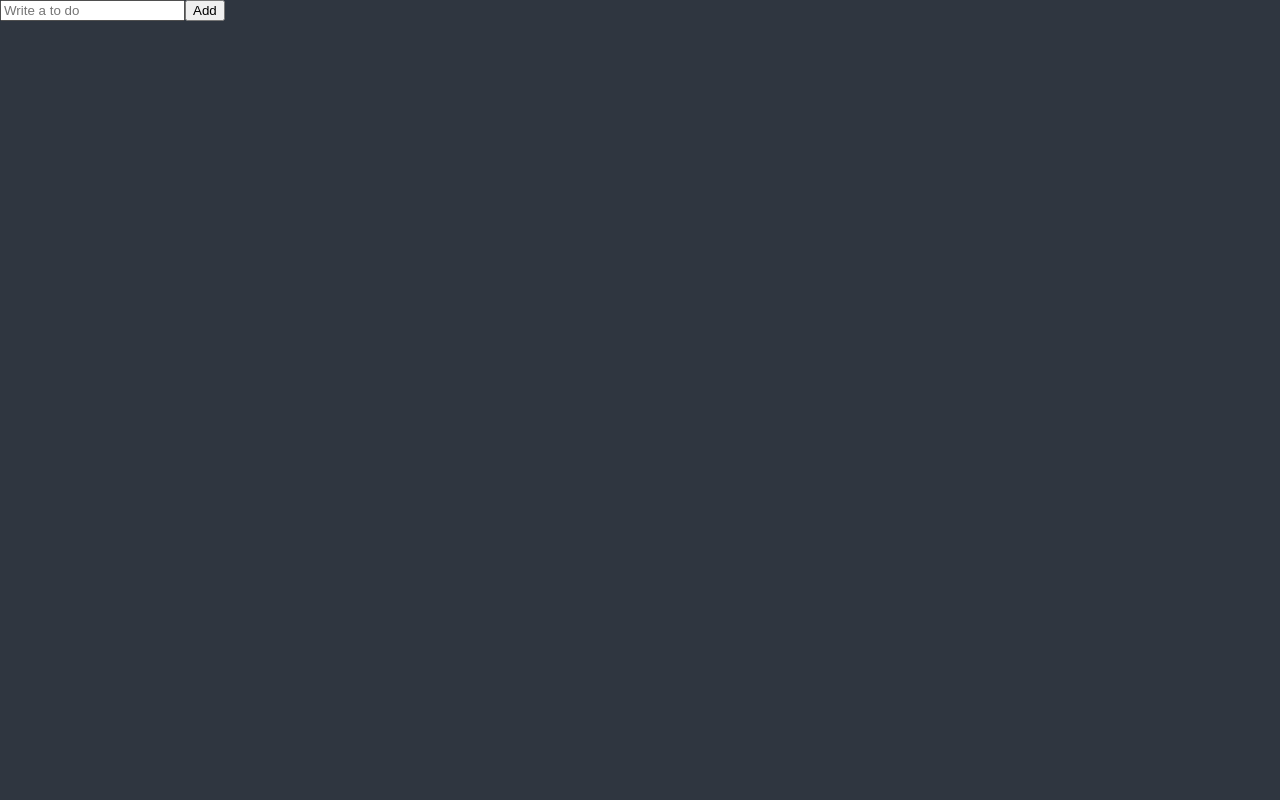
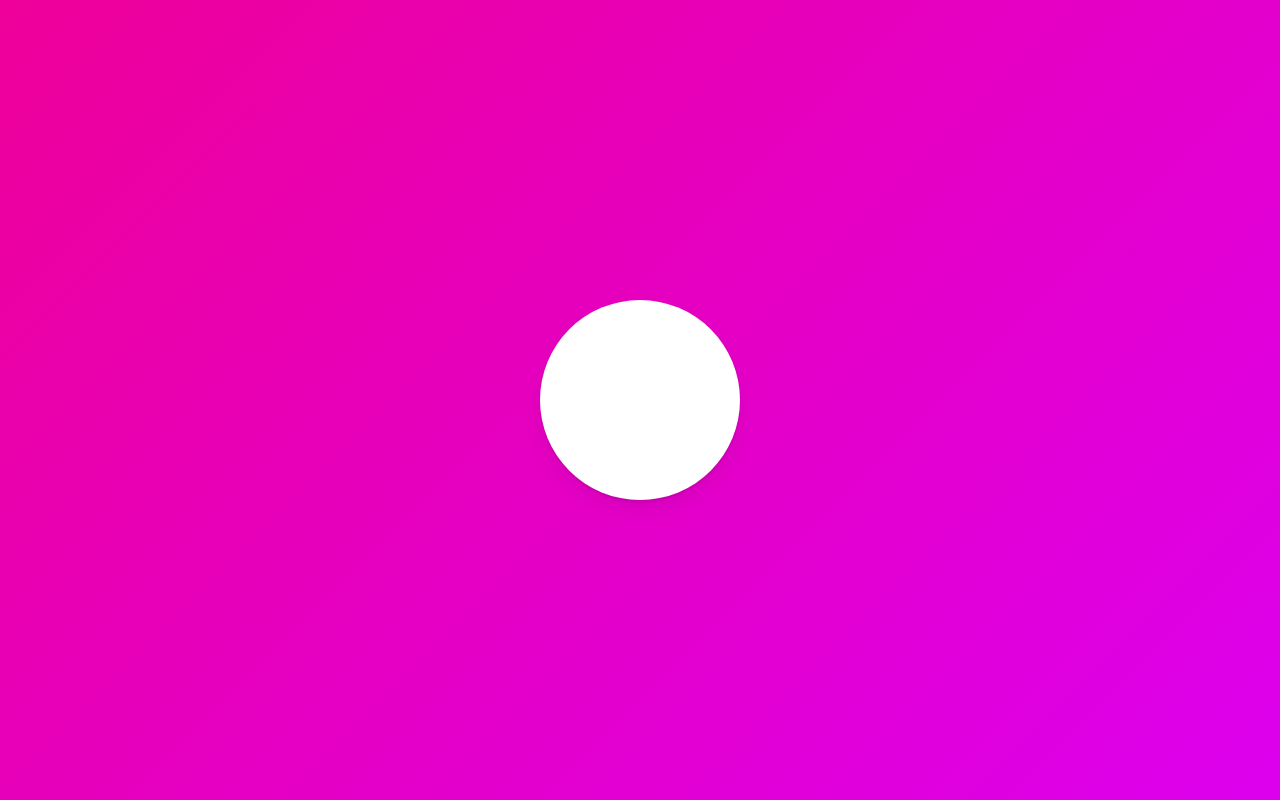
Before and after one commit to kgogo5/masterClass, a React (Create React App) app: page / in a window 1280 px wide. Built offline with nearby package versions, Linux system fonts and the light colour scheme.

Commit message:
애니메이션 framer-motion 초기 세팅

```diff
--- /dev/null
+++ b/craco.config.js
@@ -0,0 +1,15 @@
+module.exports = {
+  webpack: {
+    configure: {
+      module: {
+        rules: [
+          {
+            type: "javascript/auto",
+            test: /\.mjs$/,
+            include: /node_modules/,
+          },
+        ],
+      },
+    },
+  },
+};
--- a/src/App.tsx
+++ b/src/App.tsx
@@ -1,24 +1,20 @@
-import { createGlobalStyle } from "styled-components";
-import ToDoList from "./ToDoList";
+import styled, { createGlobalStyle } from "styled-components";
+import { motion } from "framer-motion";
 
 const GlobalStyle = createGlobalStyle`
-/* http://meyerweb.com/eric/tools/css/reset/
-   v2.0 | 20110126
-   License: none (public domain)
-*/
-@import url('https://fonts.googleapis.com/css2?family=Noto+Sans+KR&display=swap');
+@import url('https://fonts.googleapis.com/css2?family=Source+Sans+Pro:wght@300;400&display=swap');
 html, body, div, span, applet, object, iframe,
 h1, h2, h3, h4, h5, h6, p, blockquote, pre,
 a, abbr, acronym, address, big, cite, code,
 del, dfn, em, img, ins, kbd, q, s, samp,
 small, strike, strong, sub, sup, tt, var,
 b, u, i, center,
-dl, dt, dd, ol, ul, li,
+dl, dt, dd, menu, ol, ul, li,
 fieldset, form, label, legend,
 table, caption, tbody, tfoot, thead, tr, th, td,
 article, aside, canvas, details, embed,
 figure, figcaption, footer, header, hgroup,
-menu, nav, output, ruby, section, summary,
+main, menu, nav, output, ruby, section, summary,
 time, mark, audio, video {
   margin: 0;
   padding: 0;
@@ -29,13 +25,17 @@ time, mark, audio, video {
 }
 /* HTML5 display-role reset for older browsers */
 article, aside, details, figcaption, figure,
-footer, header, hgroup, menu, nav, section {
+footer, header, hgroup, main, menu, nav, section {
   display: block;
+}
+/* HTML5 hidden-attribute fix for newer browsers */
+*[hidden] {
+    display: none;
 }
 body {
   line-height: 1;
 }
-ol, ul {
+menu, ol, ul {
   list-style: none;
 }
 blockquote, q {
@@ -54,21 +54,44 @@ table {
   box-sizing: border-box;
 }
 body {
-  font-family: 'Noto Sans KR', sans-serif;
-  background-color: ${(props) => props.theme.bgColor};
-  color: ${(props) => props.theme.textColor};
+  font-weight: 300;
+  font-family: 'Source Sans Pro', sans-serif;
+  color:black;
+  line-height: 1.2;
+  background:linear-gradient(135deg,#e09,#d0e);
 }
 a {
-  text-decoration: none;
-  color: inherit;
+  text-decoration:none;
+  color:inherit;
 }
+`;
+
+const Wrapper = styled.div`
+  height: 100vh;
+  width: 100vw;
+  display: flex;
+  justify-content: center;
+  align-items: center;
+`;
+
+const Box = styled(motion.div)`
+  width: 200px;
+  height: 200px;
+  background-color: white;
+  border-radius: 10px;
+  box-shadow: 0 2px 3px rgba(0, 0, 0, 0.1), 0 10px 20px rgba(0, 0, 0, 0.06);
 `;
 
 const _ = () => {
   return (
     <>
       <GlobalStyle />
-      <ToDoList />
+      <Wrapper>
+        <Box
+          transition={{ duration: 0.5 }}
+          animate={{ borderRadius: "100px" }}
+        />
+      </Wrapper>
     </>
   );
 };
--- a/src/ToDoList.tsx
+++ /dev/null
@@ -1,23 +0,0 @@
-import { useForm } from "react-hook-form";
-
-interface IForm {
-  toDo: string;
-}
-function ToDoList() {
-  const { register, handleSubmit, setValue } = useForm();
-  const handleValid = (data: IForm) => {
-    console.log("add to do", data.toDo);
-    setValue("toDo", "");
-  };
-
-  return (
-    <div>
-      <form onSubmit={handleSubmit(handleValid)}>
-        <input {...register("toDo")} placeholder="Write a to do" />
-        <button>Add</button>
-      </form>
-    </div>
-  );
-}
-
-export default ToDoList;
--- a/src/styled.d.ts
+++ b/src/styled.d.ts
@@ -1,9 +1,5 @@
 import "styled-components";
 
 declare module "styled-components" {
-  export interface DefaultTheme {
-    textColor: string;
-    bgColor: string;
-    accentColor: string;
-  }
+  export interface DefaultTheme {}
 }
--- a/src/theme.ts
+++ b/src/theme.ts
@@ -1,9 +1,3 @@
 import { DefaultTheme } from "styled-components";
 
-const darkTheme: DefaultTheme = {
-  bgColor: "#2f3640",
-  textColor: "#f5f6fa",
-  accentColor: "#8866ee",
-};
-
-export { darkTheme };
+export const darkTheme: DefaultTheme = {};
```
Also changed, not shown: package.json (+6 -4 lines), 2 other files (tests, documents, lock files or other folders). Lines whose indentation alone changed are shown as unchanged.
